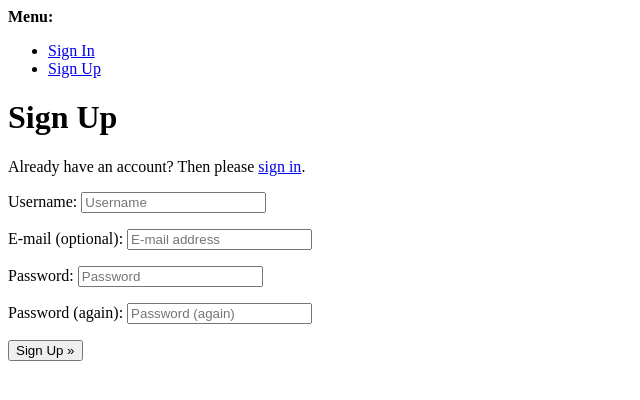
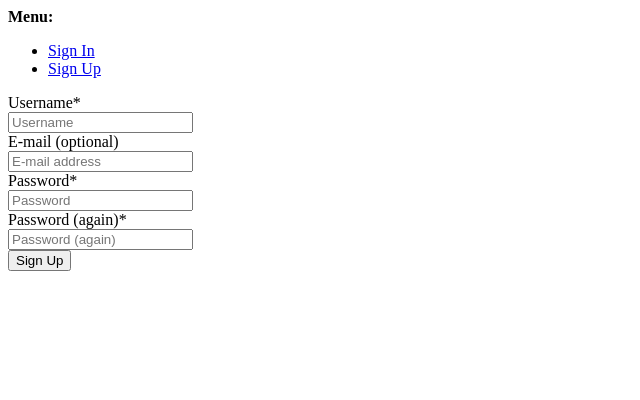
Before and after one commit to Romanchikus/opencourse, a Django app: page /accounts/signup/ in a window 1280 px wide. Shown: the top 400 px of the page, without its empty margins (0-640 px from the left). Run offline with Django 3.2, Linux system fonts and the light colour scheme; some libraries are stand-ins or nearby versions.

Commit message:
Add opencourse signup page

```diff
--- a/templates/account/signup.html
+++ b/templates/account/signup.html
@@ -1,21 +1,25 @@
 {% extends "account/base.html" %}
 
 {% load i18n %}
+{% load crispy_forms_tags %}
 
-{% block head_title %}{% trans "Signup" %}{% endblock %}
+
+{% block content_title %}
+  <h2 class="h3">{% trans "Sign Up" %}</h2>
+  <p>{% blocktrans %}Already have an account? Then please <a href="{{ login_url }}">sign in</a>.{% endblocktrans %}</p>
+{% endblock %}
 
 {% block content %}
-<h1>{% trans "Sign Up" %}</h1>
 
-<p>{% blocktrans %}Already have an account? Then please <a href="{{ login_url }}">sign in</a>.{% endblocktrans %}</p>
-
-<form class="signup" id="signup_form" method="post" action="{% url 'account_signup' %}">
+<form action="{% url 'account_signup' %}" class="bg-white p-5 contact-form signup" method="post" id="signup_form">
   {% csrf_token %}
-  {{ form.as_p }}
+  {{ form|crispy }}
   {% if redirect_field_value %}
   <input type="hidden" name="{{ redirect_field_name }}" value="{{ redirect_field_value }}" />
   {% endif %}
-  <button type="submit">{% trans "Sign Up" %} &raquo;</button>
+  <div class="form-group">
+    <input type="submit" value="{% trans 'Sign Up' %}" class="btn btn-primary py-3 px-5">
+  </div>
 </form>
 
 {% endblock %}
--- a/templates/base.html
+++ b/templates/base.html
@@ -49,7 +49,7 @@
 	            <li class="nav-item cta cta-colored"><a href="{% url 'users:logout' %}" class="nav-link">Logout</a></li>
             {% else %}
               <li class="nav-item cta mr-md-1"><a href="{% url 'account_login' %}" class="nav-link">Login</a></li>
-	            <li class="nav-item cta cta-colored"><a href="{% url 'users:signup' %}" class="nav-link">Signup</a></li>
+	            <li class="nav-item cta cta-colored"><a href="{% url 'account_signup' %}" class="nav-link">Signup</a></li>
             {% endif %}
 	        </ul>
 	      </div>
```
Also changed, not shown: templates/users/signup.html (deleted, +0 -25 lines).
